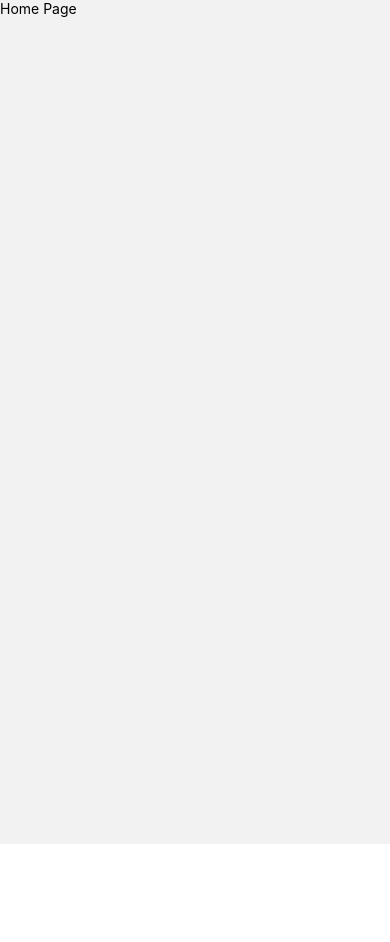
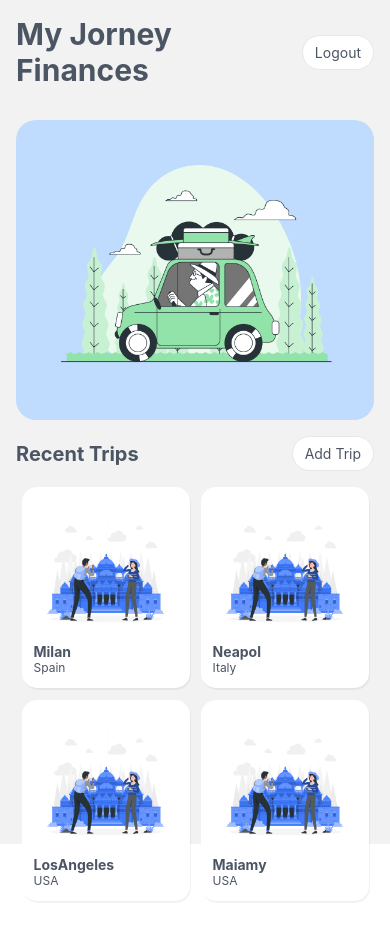
Before and after one commit to Saoa35/MyJornyFinances, a React Native app: screen /Home in a window 390 px wide. Shown: the top 942 px of the page. Before the commit the page ends 844 px from the top, so only its background shows below. Built offline with nearby package versions, Linux system fonts and the light colour scheme.

Commit message:
+ created data file

```diff
--- /dev/null
+++ b/src/data/items.js
@@ -0,0 +1,22 @@
+export const items = [
+  {
+    id: 1,
+    place: 'Milan',
+    country: 'Spain',
+  },
+  {
+    id: 2,
+    place: 'Neapol',
+    country: 'Italy',
+  },
+  {
+    id: 3,
+    place: 'LosAngeles',
+    country: 'USA',
+  },
+  {
+    id: 4,
+    place: 'Maiamy',
+    country: 'USA',
+  },
+];
--- a/src/screens/HomeScreen.jsx
+++ b/src/screens/HomeScreen.jsx
@@ -1,11 +1,131 @@
 import React from 'react';
-import {Text, View} from 'react-native';
+import {
+  Text,
+  View,
+  TouchableOpacity,
+  Image,
+  FlatList,
+  ScrollView,
+} from 'react-native';
+import styled from 'styled-components/native';
+import {colors} from '../theme';
+import {items} from '../data/items';
+
+const HomeScreenWrapper = styled.View`
+  width: 100%;
+  height: 100%;
+`;
+
+const MainContainer = styled.View`
+  flex-direction: row;
+  justify-content: space-between;
+  align-items: center;
+  padding: 16px;
+`;
+
+const Title = styled.Text`
+  color: ${colors.heading};
+  font-weight: bold;
+  font-size: 30px;
+  line-height: 36px;
+`;
+
+const TouchableFrame = styled.TouchableOpacity`
+  padding: 8px 12px;
+  border: 1px solid rgb(229 231 235);
+  background-color: white;
+  border-radius: 20px;
+`;
+
+const LogoView = styled.View`
+  justify-content: center;
+  align-items: center;
+  background-color: rgb(191 219 254);
+  border-radius: 20px;
+  margin: 16px;
+`;
+
+const TripsInfo = styled.View`
+  flex-direction: row;
+  justify-content: space-between;
+  align-items: center;
+`;
+
+const Recent = styled.Text`
+  color: ${colors.heading};
+  font-weight: bold;
+  font-size: 20px;
+  line-height: 28px;
+`;
+
+const CardsContainer = styled.TouchableOpacity`
+  background-color: white;
+  padding: 12px;
+  border-radius: 15px;
+  margin-bottom: 12px;
+  box-shadow: 1px 2px rgba(0 0 0 / 0.05);
+`;
 
 function HomeScreen() {
   return (
-    <View>
-      <Text>Home Page</Text>
-    </View>
+    <HomeScreenWrapper>
+      <MainContainer>
+        <Title>My Jorney Finances</Title>
+        <TouchableFrame>
+          <Text style={{color: colors.heading}}>Logout</Text>
+        </TouchableFrame>
+      </MainContainer>
+      <LogoView>
+        <Image
+          source={require('../assets/images/banner.png')}
+          style={{width: 300, height: 300}}
+        />
+      </LogoView>
+      {/* <ScrollView showsVerticalScrollIndicator={false}> */}
+      <View style={{paddingHorizontal: 16, width: '100%', height: '100%'}}>
+        <TripsInfo>
+          <Recent>Recent Trips</Recent>
+          <TouchableFrame>
+            <Text style={{color: colors.heading}}>Add Trip</Text>
+          </TouchableFrame>
+        </TripsInfo>
+        <View style={{marginVertical: 16, width: '100%', height: '100%'}}>
+          <FlatList
+            data={items}
+            numColumns={2}
+            keyExtractor={item => item.id}
+            showsVerticalScrollIndicator={false}
+            columnWrapperStyle={{
+              justifyContent: 'space-around',
+            }}
+            renderItem={({item}) => {
+              return (
+                <CardsContainer>
+                  <View>
+                    <Image
+                      source={require('../assets/images/1.png')}
+                      style={{width: 144, height: 144}}
+                    />
+                    <Text style={{color: colors.heading, fontWeight: 'bold'}}>
+                      {item.place}
+                    </Text>
+                    <Text
+                      style={{
+                        color: colors.heading,
+                        fontSize: 12,
+                        lineHeight: 16,
+                      }}>
+                      {item.country}
+                    </Text>
+                  </View>
+                </CardsContainer>
+              );
+            }}
+          />
+        </View>
+      </View>
+      {/* </ScrollView> */}
+    </HomeScreenWrapper>
   );
 }
 
--- a/src/theme/index.js
+++ b/src/theme/index.js
@@ -1,4 +1,4 @@
 export const colors = {
-  heading: 'color: rgb(75 85 99)',
+  heading: 'rgb(75 85 99)',
   button: '#50C878',
 };
```
